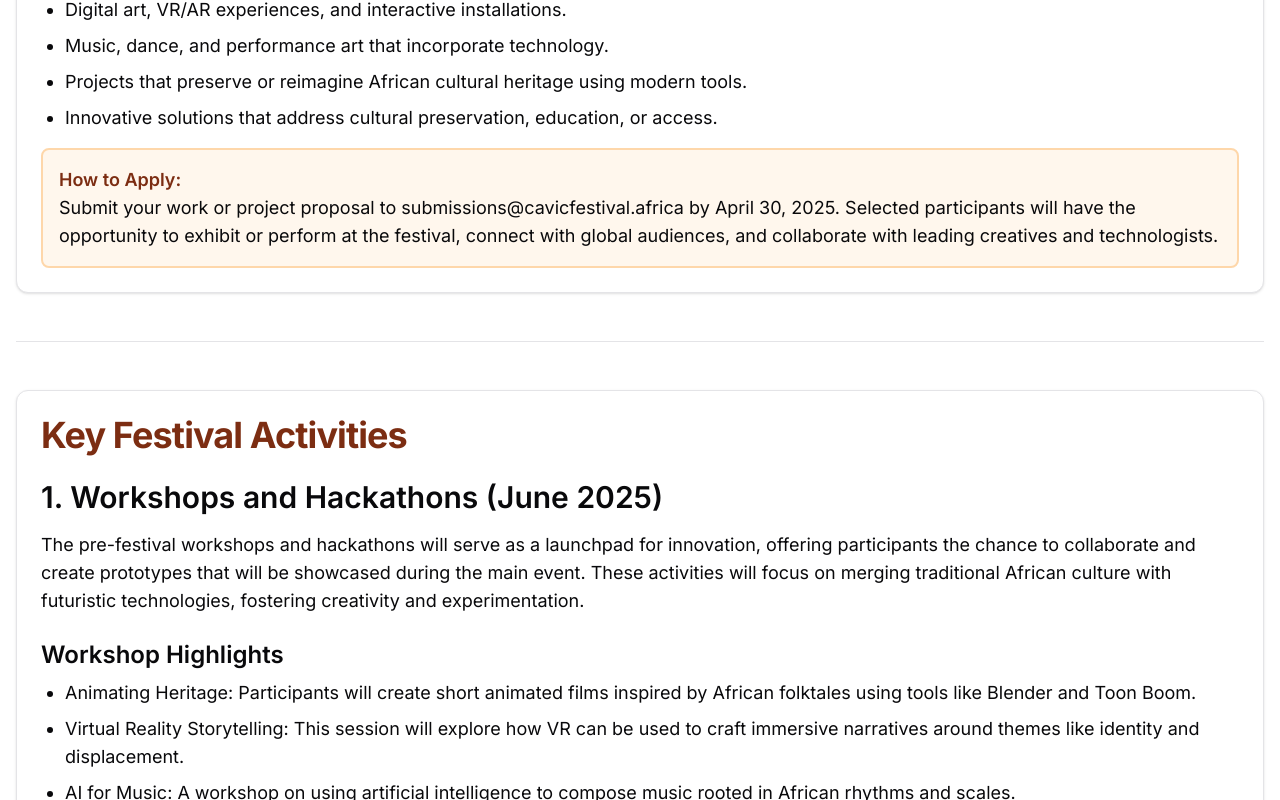
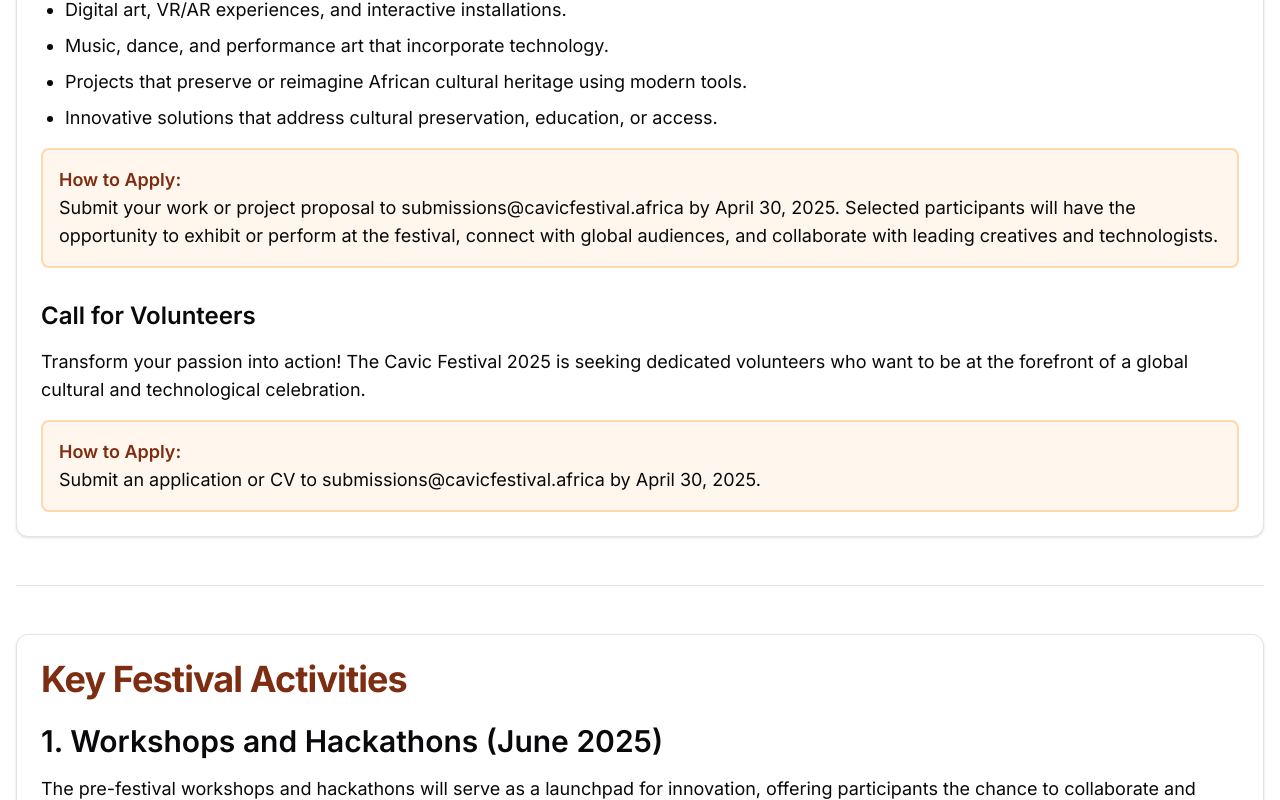
Before and after one commit to gabrielagbese/festival, a Next.js app: page /2025 in a window 1280 px wide. Shown: the part 1815-2615 px from the top of the page. Built offline with nearby package versions, Linux system fonts and the light colour scheme.

Commit message:
call for volunteers

```diff
--- a/src/app/2025/page.tsx
+++ b/src/app/2025/page.tsx
@@ -136,6 +136,26 @@
                             </div>
                         </div>
                     )}
+
+                    {data.callForVolunteers && (
+                        <div>
+                            <h4 className="text-2xl font-semibold mb-4">
+                                {data.callForVolunteers.title}
+                            </h4>
+                            <p className="text-lg mb-4">
+                                {data.callForVolunteers.content}
+                            </p>
+
+                            <div className="bg-orange-50 border-2 border-orange-200 rounded-lg p-4">
+                                <p className="font-semibold text-lg text-orange-900">
+                                    How to Apply:
+                                </p>
+                                <p className="text-lg">
+                                    {data.callForVolunteers.howToApply}
+                                </p>
+                            </div>
+                        </div>
+                    )}
                 </div>
             </CardContent>
         </Card>
--- a/src/app/data/2025.json
+++ b/src/app/data/2025.json
@@ -30,6 +30,24 @@
                 "Innovative solutions that address cultural preservation, education, or access."
             ],
             "howToApply": "Submit your work or project proposal to submissions@cavicfestival.africa by April 30, 2025. Selected participants will have the opportunity to exhibit or perform at the festival, connect with global audiences, and collaborate with leading creatives and technologists."
+        },
+        "callForVolunteers": {
+            "title": "Call for Volunteers",
+            "content": "Transform your passion into action! The Cavic Festival 2025 is seeking dedicated volunteers who want to be at the forefront of a global cultural and technological celebration.",
+            "roles": [
+                "Event Coordination: Support festival logistics, workshops, and participant management",
+                "Technical Support: Assist with audiovisual setup and digital installations",
+                "Community Engagement: Guide attendees and facilitate cultural exchange",
+                "Creative Assistance: Help artists and technologists with project preparations"
+            ],
+            "benefits": [
+                "Free festival access",
+                "Professional development opportunities",
+                "Networking with global artists and technologists",
+                "Certificate of participation",
+                "Potential recommendation letters"
+            ],
+            "howToApply": "Submit an application or CV to submissions@cavicfestival.africa by April 30, 2025. "
         }
     },
     "keyActivities": {
```
